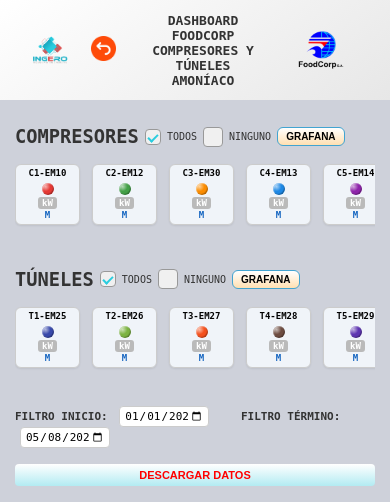
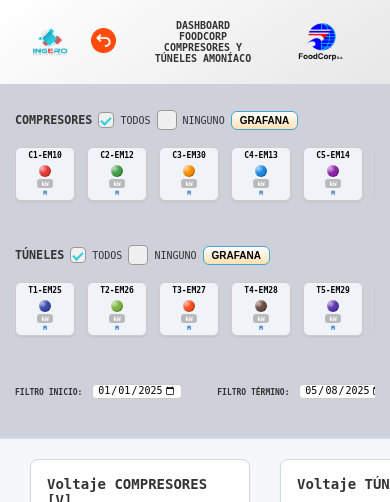
Before and after one commit to PruebasGTHB/WebJefferson, a Django app: page /refrigeracion/ in a window 390 px wide. Shown: the top 502 px of the page. Run offline with Django 5.2, Linux system fonts and the light colour scheme; a user stored in the database is signed in; data that the repository does not hold is empty; parts of the project's set-up code (start-up, migrations or seed data) failed here and were passed over.

Commit message:
refrigeracion up

```diff
--- a/core/static/css/styles_refrigeracion.css
+++ b/core/static/css/styles_refrigeracion.css
@@ -31,7 +31,6 @@ html, body {
   display: flex;
   flex-wrap: wrap;
   justify-content: space-between;
-  padding: 20px 30px;
   align-items: flex-start;
   background-color: #ced1da;
   border-bottom: 2px solid #d1d9e6;
@@ -39,9 +38,10 @@ html, body {
 
 /* BLOQUES DENTRO DE SELECCIÓN */
 .bloque {
-  margin: 10px;
+  margin: 15px;
   flex: 1 1 45%;
   min-width: 0;
+
 }
 
 .filtro{
@@ -51,14 +51,14 @@ html, body {
   display: flex;
   align-items: center;
   gap: 12px;
-  font-size: 14px;
+  font-size: 10px;
   font-weight: bold;
   margin-bottom: 8px;
 }
 
 .grupo-titulo h3 {
   margin: 0;
-  font-size: 16px;
+  font-size: 10px;
   font-weight: bold;
 }
 
@@ -72,14 +72,14 @@ html, body {
 
 
 .card-equipo {
-  width: 80px; /* más estrechas */
+  width: 60px; /* más estrechas */
   background-color: #f0f4f9;
   border: 1px solid #ccc;
   border-radius: 6px;
   padding: 4px;
   text-align: center;
   box-shadow: 0 1px 2px rgba(0,0,0,0.08);
-  font-size: 11px;
+  font-size: 8px;
   font-weight: bold;
   cursor: pointer;
   transition: all 0.2s ease;
@@ -89,7 +89,7 @@ html, body {
 }
 
 .card-equipo .card-header {
-  font-size: 10px;
+  font-size: 8px;
   margin-bottom: 2px;
   color: black;
   line-height: 1.1;
@@ -113,12 +113,12 @@ html, body {
   background-color: #bababa;
   color: white;
   padding: 1px 4px;
-  font-size: 10px;
+  font-size: 7px;
   border-radius: 3px;
 }
 
 .card-equipo .modo {
-  font-size: 10px;
+  font-size: 8px;
   color: #1565c0;
   line-height: 1;
 }
@@ -146,7 +146,7 @@ html, body {
 
 /* FILTROS */
 .filtros label {
-  font-size: 14px;
+  font-size: 10px;
   margin-right: 10px;
   font-weight: bol;
 }
@@ -157,7 +157,7 @@ html, body {
   padding: 4px 8px;
   border-radius: 4px;
   border: 1px solid #ccc;
-  font-size: 13px;
+  font-size: 10px;
 }
 
 .btn-descarga {
@@ -174,6 +174,7 @@ html, body {
   align-items: center;
   justify-content: center;
   gap: 8px;
+  font-size: 10px;
 }
 
 .btn-descarga:hover {
@@ -354,6 +355,35 @@ main.dashboard-grid {
   height: 20px;
   margin: 0;
   accent-color: #2acddf;
+}
+
+/* Scrollbar general para todos los contenedores con overflow */
+.bloque.filtros::-webkit-scrollbar,
+.card-grid::-webkit-scrollbar,
+.bloque::-webkit-scrollbar {
+  height: 6px;   /* Horizontal scrollbar */
+  width: 6px;    /* Vertical scrollbar (por si aplicara) */
+}
+
+.bloque.filtros::-webkit-scrollbar-track,
+.card-grid::-webkit-scrollbar-track,
+.bloque::-webkit-scrollbar-track {
+  background: #f0f0f0;
+  border-radius: 4px;
+}
+
+.bloque.filtros::-webkit-scrollbar-thumb,
+.card-grid::-webkit-scrollbar-thumb,
+.bloque::-webkit-scrollbar-thumb {
+  background-color: #bbb;
+  border-radius: 4px;
+  transition: background-color 0.3s ease;
+}
+
+.bloque.filtros::-webkit-scrollbar-thumb:hover,
+.card-grid::-webkit-scrollbar-thumb:hover,
+.bloque::-webkit-scrollbar-thumb:hover {
+  background-color: #999;
 }
 
 .btn-x {
@@ -654,6 +684,7 @@ main.dashboard-grid {
     grid-template-columns: 1fr;
     text-align: center;
     gap: 10px;
+    height: 10vh;
   }
 
   .header-left,
@@ -688,17 +719,17 @@ main.dashboard-grid {
   }
 
   .card-equipo {
-    width: 65px;
-    font-size: 10px;
+    width: 60px;
+    font-size: 8px;
   }
 
   .card-equipo .card-header {
-    font-size: 9px;
+    font-size: 8px;
   }
 
   .card-equipo .potencia,
   .card-equipo .modo {
-    font-size: 9px;
+    font-size: 6px;
   }
 }
 
@@ -794,7 +825,48 @@ main.dashboard-grid {
     }
 
     .titulo-dashboard {
-      font-size: small;
+      font-size: 10px;
+    }
+    .grupo-controles{
+      font-size: 10px;
     }
 
+    .bloque.filtros {
+  display: flex;
+  flex-wrap: nowrap;
+  overflow-x: auto;
+  gap: 10px;
+  padding-bottom: 8px;
+  align-items: center;
+}
+
+/* Evita que los hijos se achiquen */
+.bloque.filtros > * {
+  flex: 0 0 auto;
+  white-space: nowrap;
+  font-size: 8px;
+}
+
+.filtros input[type="date"] {
+  font-size: 10px;
+  padding: 2px 4px;
+  height: 15px;           /* más compacto */
+  width: 110px;           /* ajusta según tu diseño */
+  line-height: 1;
+  border: 1px solid #ccc;
+  border-radius: 4px;
+}
+
+
+.btn-descarga {
+  font-size: 10px;
+  width: 150px;
+
+}
+
+  .panel-seleccion {
+margin:0 ;
+
   }
+
+  }
```
